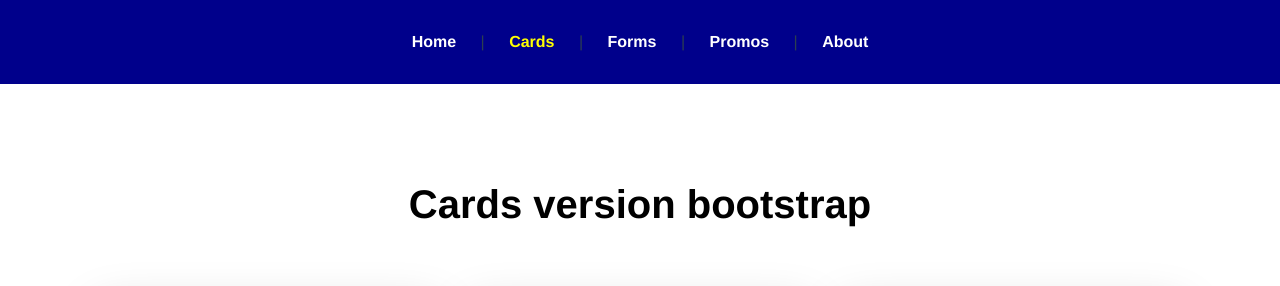
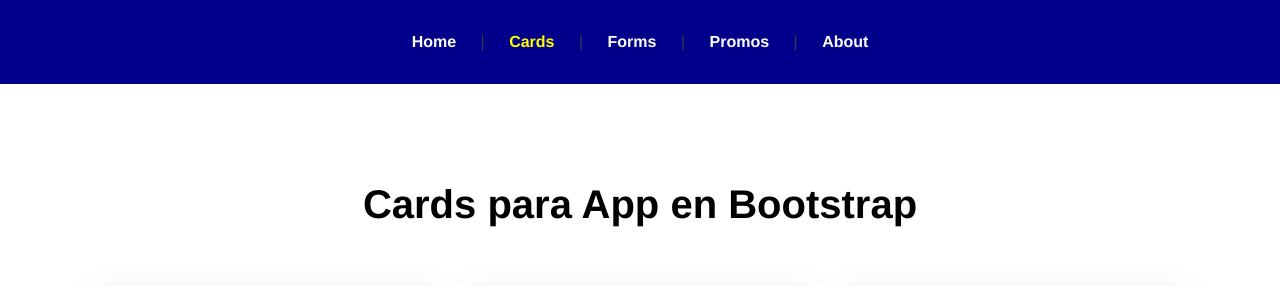
Before and after one commit to GeoRCH593/app-vue, a Vue app: page /cards in a window 1280 px wide. Shown: the top 286 px of the page. Built offline with nearby package versions, Linux system fonts and the light colour scheme.

Commit message:
Creacion de un data binding en vue

```diff
--- a/src/views/CardsView.vue
+++ b/src/views/CardsView.vue
@@ -1,7 +1,6 @@
 <template>
     <div class="container px-4 pt-5 my-5 " id="custom-cards">
-        <h2 class="pb-2 display-6 text-body-emphasis fw-bold">Cards version bootstrap</h2>
-
+        <h2 class="pb-2 display-6 text-body-emphasis fw-bold">{{ titlePage }}</h2>
         <div class="row row-cols-1 row-cols-lg-3 align-items-stretch g-4 py-5">
           <div class="col">
             <div class="card card-cover h-100 overflow-hidden text-bg-dark rounded-4 shadow-lg" style="background-image: url('https://getbootstrap.com/docs/5.3/examples/features/unsplash-photo-2.jpg');">
@@ -23,7 +22,6 @@
               </div>
             </div>
           </div>
-
           <div class="col">
             <div class="card card-cover h-100 overflow-hidden text-bg-dark rounded-4 shadow-lg" style="background-image: url('https://getbootstrap.com/docs/5.3/examples/features/unsplash-photo-1.jpg');">
               <div class="d-flex flex-column h-100 p-5 pb-3 text-white text-shadow-1">
@@ -44,7 +42,6 @@
               </div>
             </div>
           </div>
-
           <div class="col">
             <div class="card card-cover h-100 overflow-hidden text-bg-dark rounded-4 shadow-lg" style="background-image: url('https://getbootstrap.com/docs/5.3/examples/features/unsplash-photo-3.jpg');">
               <div class="d-flex flex-column h-100 p-5 pb-3 text-shadow-1">
@@ -68,10 +65,10 @@
         </div>
       </div>
 </template>
-<script>
-export default {
+<script setup>
+const titlePage = "Cards para App en Bootstrap";
 
-}
+
 </script>
 <style>
 
```
